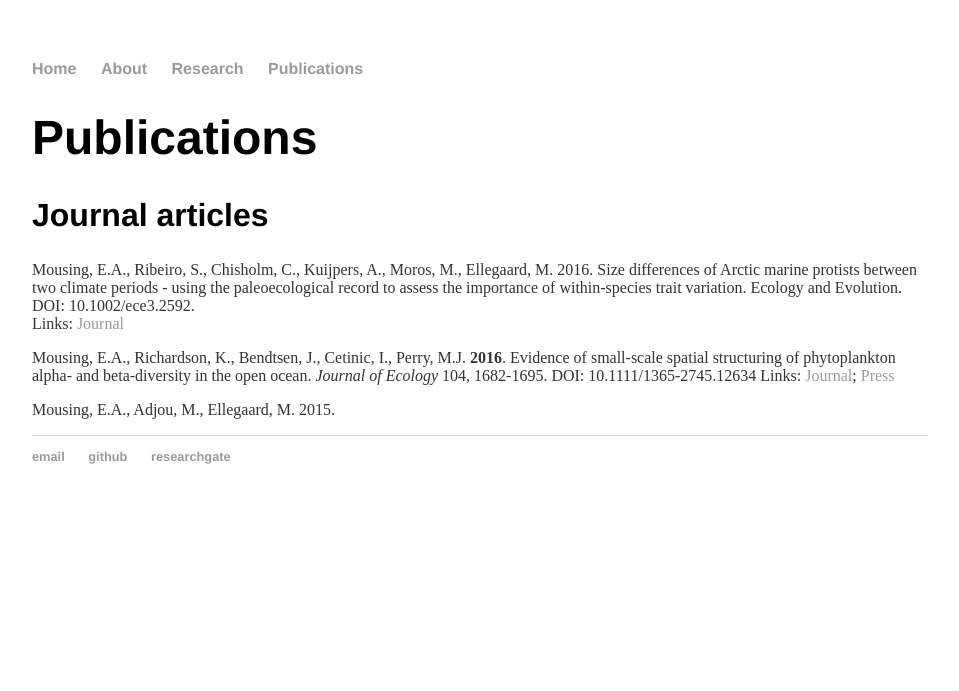
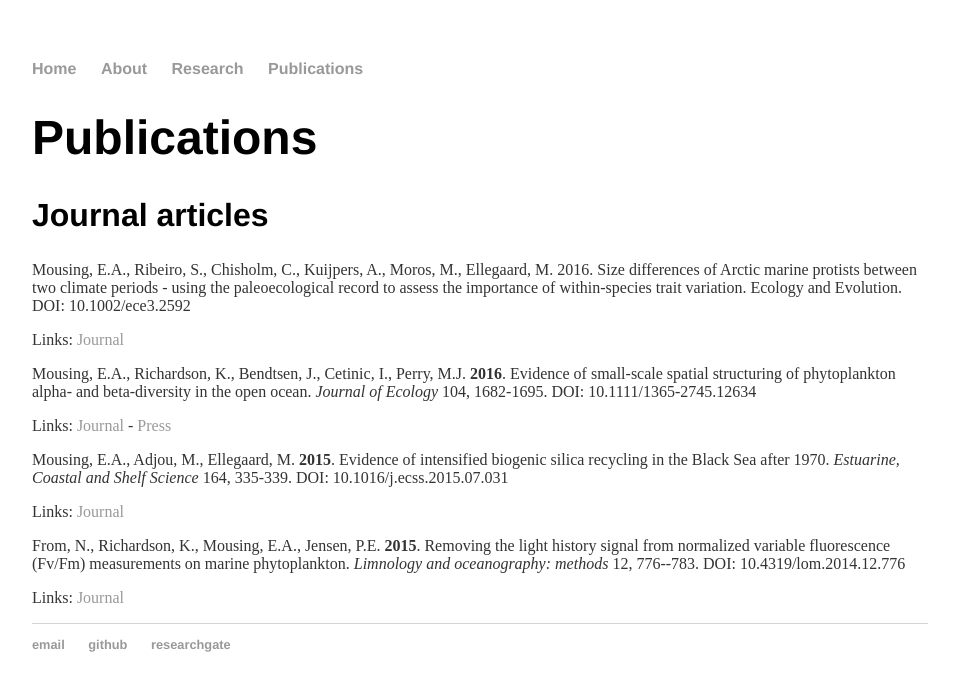
Before and after one commit to eamousing/eamousing.github.io, a Jekyll site: the page built from publications.html, in a window 1280 px wide. Shown: the top 691 px of the page, without its empty margins (160-1119 px from the left). Built offline with Jekyll 4.4.1, drawn with Linux system fonts in a browser that asks for light colours; Markdown is read by kramdown in place of the engine named in the settings.

Commit message:
update to publications

```diff
--- a/publications.html
+++ b/publications.html
@@ -5,17 +5,17 @@ title: Publications
 <div class="blurb">
 	<h1>Publications</h1>
     <h2>Journal articles</h2>
-    <p>Mousing, E.A., Ribeiro, S., Chisholm, C., Kuijpers, A., Moros, M., Ellegaard, M. 2016. Size differences of Arctic marine protists between two climate periods - using the paleoecological record to assess the importance of within-species trait variation. Ecology and Evolution. DOI: 10.1002/ece3.2592.<br>
-        Links:
-        <a href="http://onlinelibrary.wiley.com/doi/10.1002/ece3.2592/abstract">Journal</a>
-    </p>
-    <p>Mousing, E.A., Richardson, K., Bendtsen, J., Cetinic, I., Perry, M.J. <b>2016</b>. Evidence of small-scale spatial structuring of phytoplankton alpha- and beta-diversity in the open ocean. <i>Journal of Ecology</i> 104, 1682-1695. DOI: 10.1111/1365-2745.12634
-        Links:
-        <a href="http://onlinelibrary.wiley.com/doi/10.1111/1365-2745.12634/abstract">Journal</a>;
-        <a href="https://wiley.altmetric.com/details/10175116/news">Press</a>
-    </p>
-    <p>Mousing, E.A., Adjou, M., Ellegaard, M. 2015.
-
-    </p>
-    <p>
+    <p>Mousing, E.A., Ribeiro, S., Chisholm, C., Kuijpers, A., Moros, M., Ellegaard, M. 2016. Size differences of Arctic marine protists between two climate periods - using the paleoecological record to assess the importance of within-species trait variation. Ecology and Evolution. DOI: 10.1002/ece3.2592</p>
+    <p>Links:
+        <a href="http://onlinelibrary.wiley.com/doi/10.1002/ece3.2592/abstract">Journal</a></p>
+    <p>Mousing, E.A., Richardson, K., Bendtsen, J., Cetinic, I., Perry, M.J. <b>2016</b>. Evidence of small-scale spatial structuring of phytoplankton alpha- and beta-diversity in the open ocean. <i>Journal of Ecology</i> 104, 1682-1695. DOI: 10.1111/1365-2745.12634</p>
+    <p>Links:
+        <a href="http://onlinelibrary.wiley.com/doi/10.1111/1365-2745.12634/abstract">Journal</a> -
+        <a href="https://wiley.altmetric.com/details/10175116/news">Press</a></p>
+    <p>Mousing, E.A., Adjou, M., Ellegaard, M. <b>2015</b>. Evidence of intensified biogenic silica recycling in the Black Sea after 1970. <i>Estuarine, Coastal and Shelf Science</i> 164, 335-339. DOI: 10.1016/j.ecss.2015.07.031</p>
+    <p>Links:
+        <a href="http://www.sciencedirect.com/science/article/pii/S027277141530038X">Journal</a></p>
+    <p>From, N., Richardson, K., Mousing, E.A., Jensen, P.E. <b>2015</b>. Removing the light history signal from normalized variable fluorescence (Fv/Fm) measurements on marine phytoplankton. <i>Limnology and oceanography: methods</i> 12, 776--783. DOI: 10.4319/lom.2014.12.776</p>
+    <p>Links:
+        <a href="http://onlinelibrary.wiley.com/doi/10.4319/lom.2014.12.776/abstract">Journal</a></p>
 </div><!-- /.blurb -->
```
